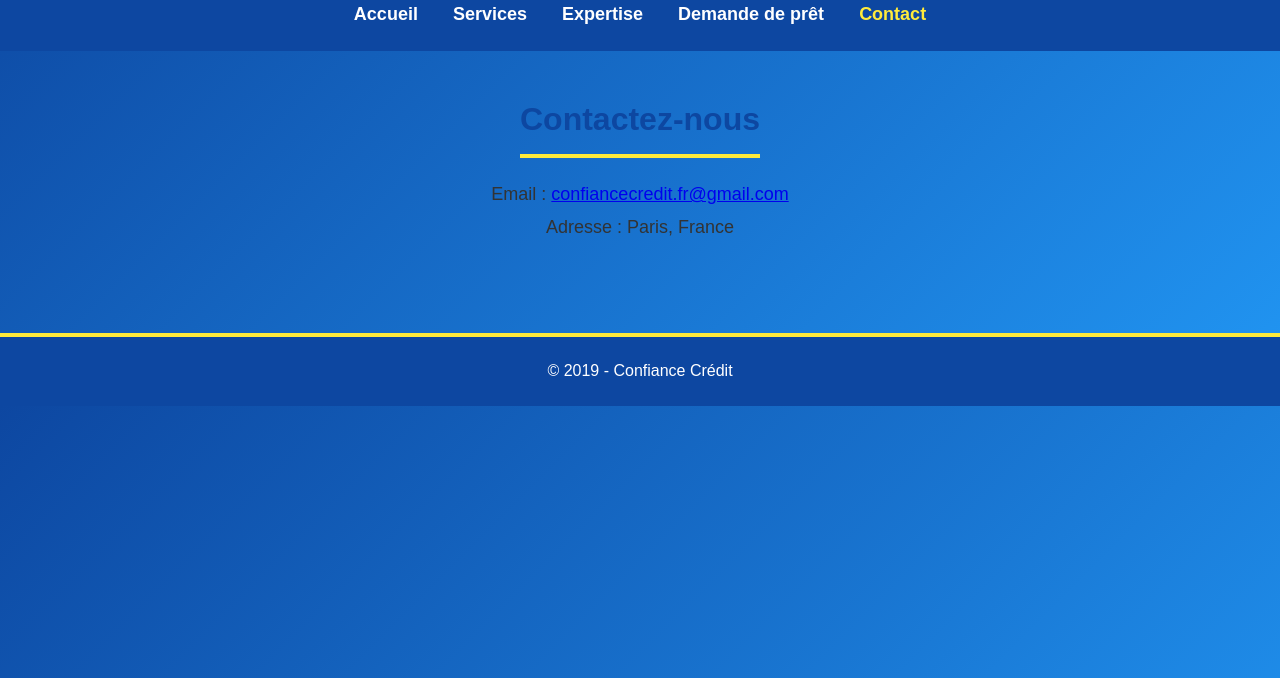
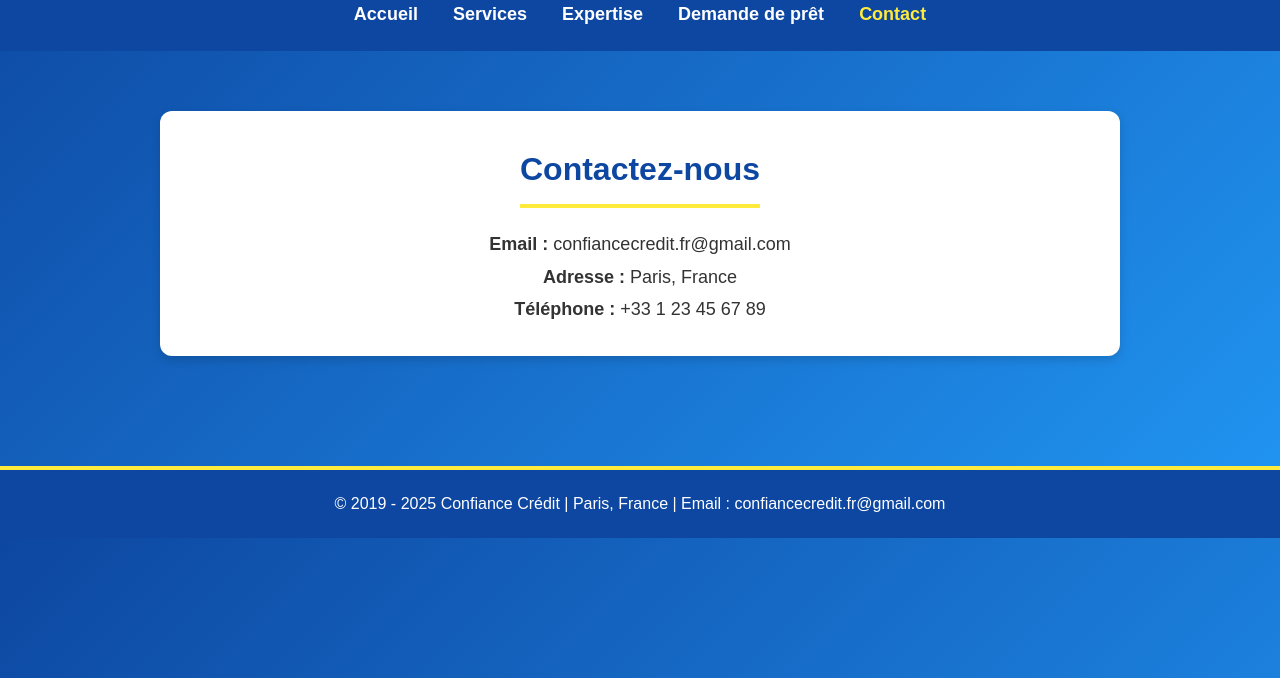
Before and after one commit to confiancecreditfra/confiancecreditfra.github.io, a plain HTML site: page contact.html in a window 1280 px wide. Shown: the part 122-800 px from the top of the page. Drawn offline with Linux system fonts and the light colour scheme.

Commit message:
Update contact.html

```diff
--- a/contact.html
+++ b/contact.html
@@ -1,15 +1,14 @@
-
 <!DOCTYPE html>
 <html lang="fr">
 <head>
   <meta charset="UTF-8">
   <meta name="viewport" content="width=device-width, initial-scale=1.0">
-  <title>Contact - Confiance Crédit</title>
+  <title>Confiance Crédit - Contact</title>
   <link rel="stylesheet" href="css/styles.css">
 </head>
 <body>
   <header>
-    <img src="images/logo.png" alt="Logo" class="logo">
+    <img src="images/logo.png" alt="Logo Confiance Crédit" class="logo">
     <nav>
       <a href="index.html">Accueil</a>
       <a href="services.html">Services</a>
@@ -20,13 +19,16 @@
   </header>
 
   <main>
-    <h1>Contactez-nous</h1>
-    <p>Email : <a href="mailto:confiancecredit.fr@gmail.com">confiancecredit.fr@gmail.com</a></p>
-    <p>Adresse : Paris, France</p>
+    <section>
+      <h1>Contactez-nous</h1>
+      <p><strong>Email :</strong> confiancecredit.fr@gmail.com</p>
+      <p><strong>Adresse :</strong> Paris, France</p>
+      <p><strong>Téléphone :</strong> +33 1 23 45 67 89</p>
+    </section>
   </main>
 
   <footer>
-    <p>© 2019 - Confiance Crédit</p>
+    &copy; 2019 - 2025 Confiance Crédit | Paris, France | Email : confiancecredit.fr@gmail.com
   </footer>
 </body>
 </html>
```
